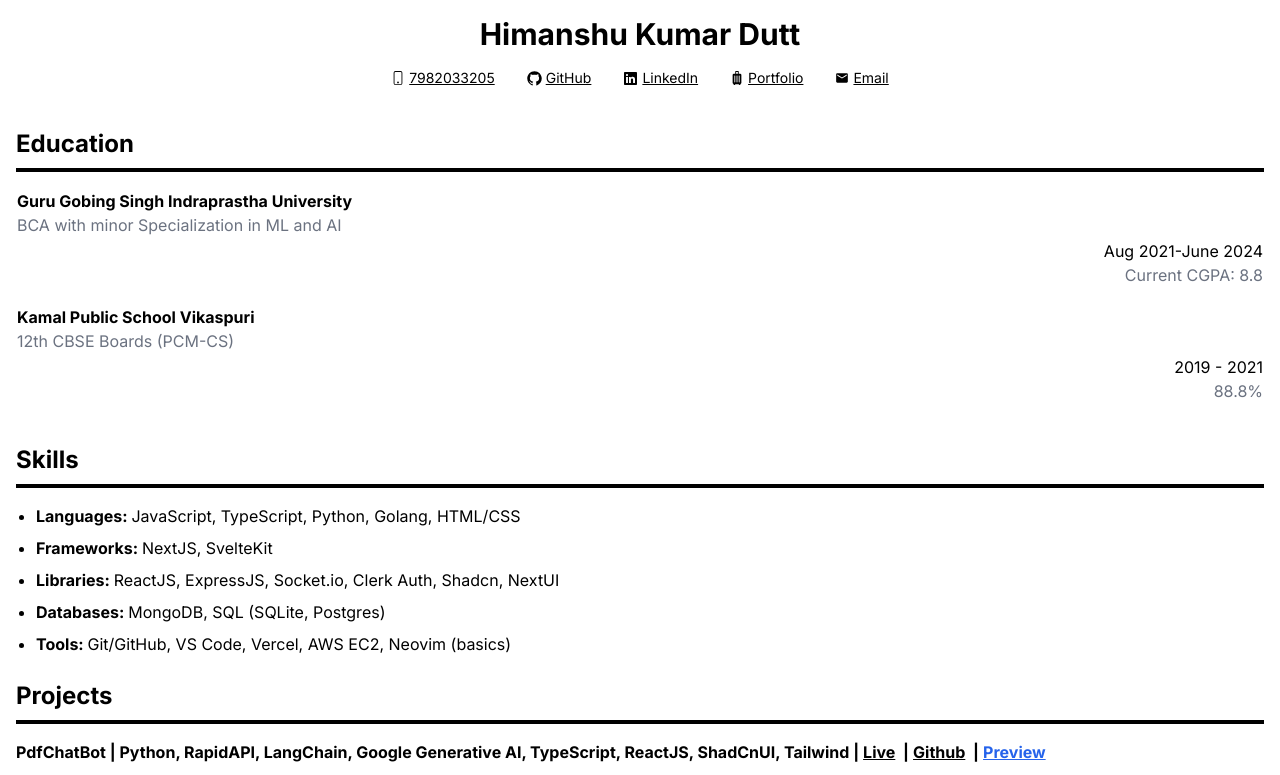
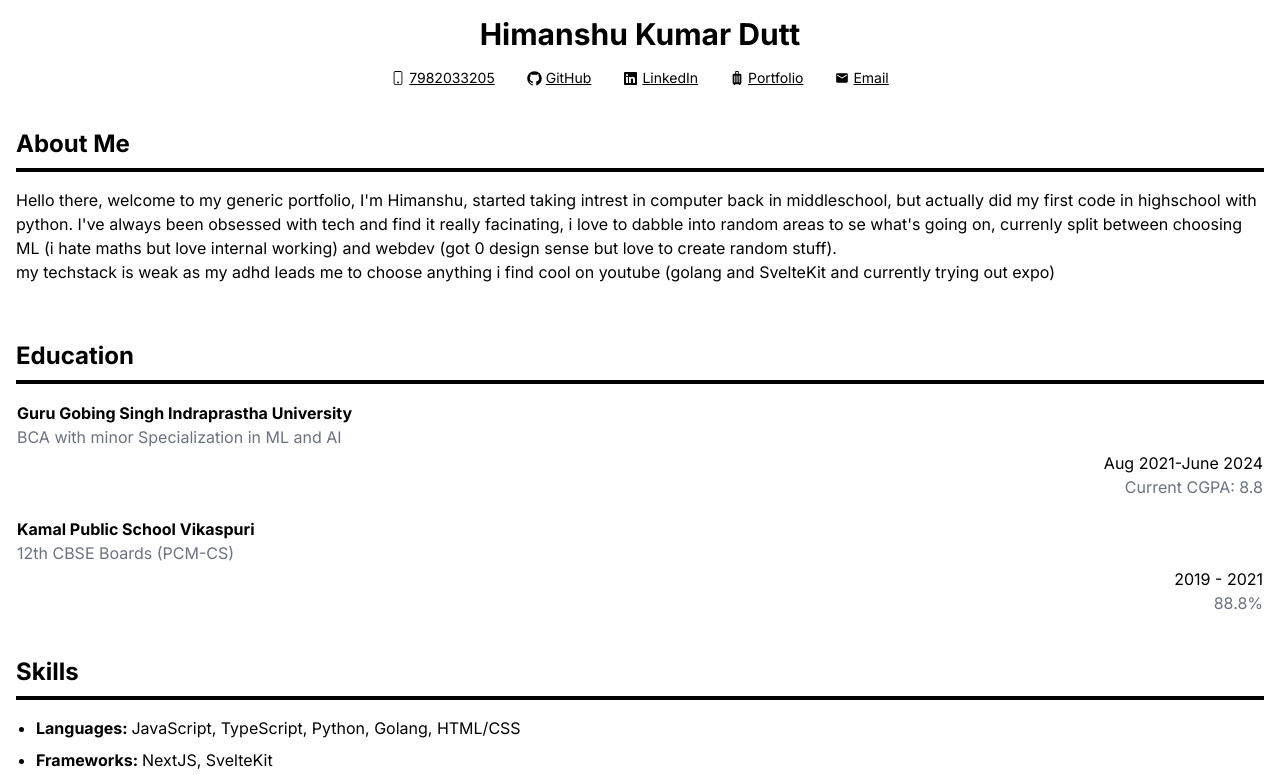
Before and after one commit to HimanshuKumarDutt094/portfolio, a Next.js app: page / in a window 1280 px wide. Shown: the top 775 px of the page. Built offline with nearby package versions, Linux system fonts and the light colour scheme.

Commit message:
about me

```diff
--- a/app/page.tsx
+++ b/app/page.tsx
@@ -5,7 +5,7 @@ import { MdEmail } from "react-icons/md";
 import { Button } from '../components/ui/button';
 import ProjectItem from '../components/project';
 
-export default function Home () {
+export default function Home() {
   return (
     <div className="w-full min-h-screen bg-white text-black">
       <header className="p-4 text-center">
@@ -16,7 +16,7 @@ export default function Home () {
               { icon: <BsPhone aria-hidden="true" className="mr-1" />, text: "7982033205", href: "tel:+917982033205", ariaLabel: "Phone number" },
               { icon: <GitHubLogoIcon aria-hidden="true" className="mr-1" />, text: "GitHub", href: "https://github.com/HimanshuKumarDutt094", ariaLabel: "GitHub profile" },
               { icon: <LinkedInLogoIcon aria-hidden="true" className="mr-1" />, text: "LinkedIn", href: "https://linkedin.com/in/himanshu-dutt-77", ariaLabel: "LinkedIn profile" },
-              { icon: <BsSuitcaseFill aria-hidden="true" className="mr-1" />, text: "Portfolio", href: "https://himanshudutt.tech", ariaLabel: "Portfolio website" },
+              { icon: <BsSuitcaseFill aria-hidden="true" className="mr-1" />, text: "Portfolio", href: "https://himanshudutt.me", ariaLabel: "Portfolio website" },
               { icon: <MdEmail aria-hidden="true" className="mr-1" />, text: "Email", href: "mailto:himanshu.dutt@himanshudutt.me", ariaLabel: "Email address" },
             ].map((item, index) => (
               <li key={index}>
@@ -29,7 +29,14 @@ export default function Home () {
           </ul>
         </nav>
       </header>
+      <main className="p-4">
+        <Section title="About Me">
+          <p>
+            Hello there, welcome to my generic portfolio, I'm Himanshu, started taking intrest in computer back in middleschool, but actually did my first code in highschool with python. I've always been obsessed with tech and find it really facinating, i love to dabble into random areas to se what's going on, currenly split between choosing ML (i hate maths but love internal working) and webdev (got 0 design sense but love to create random stuff). <br /> my techstack is weak as my adhd leads me to choose anything i find cool on youtube (golang and SvelteKit and currently trying out expo) </p>
+        </Section>
 
+
+      </main>
       <main className="p-4">
         <Section title="Education">
           <table className="w-full border-collapse" aria-label="Education history">
@@ -116,7 +123,7 @@ export default function Home () {
           </div>
         </Section>
       </footer>
-    </div>
+    </div >
   );
 }
 
```
Also changed, not shown: 2 other files (tests, documents, lock files or other folders).
